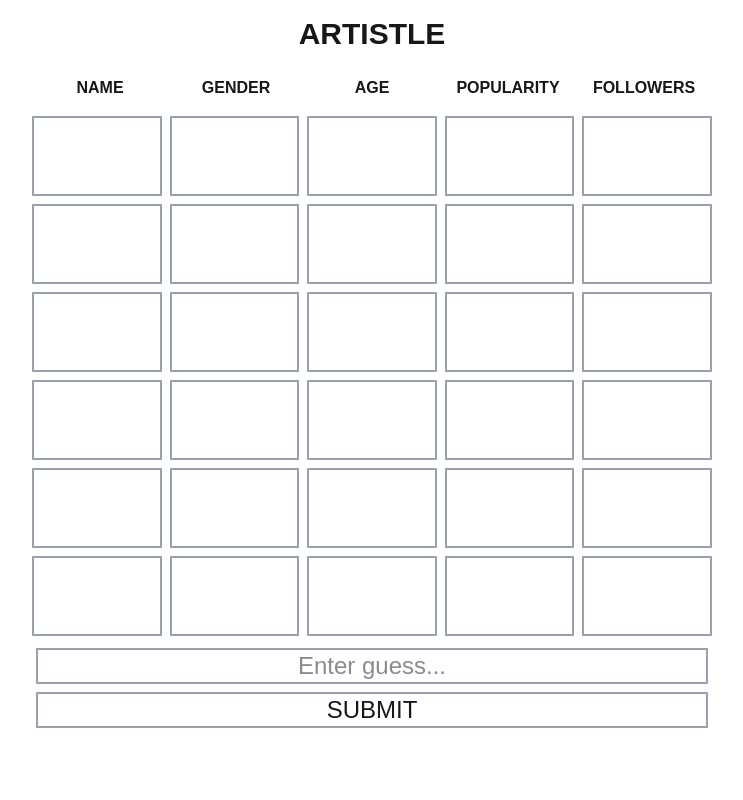
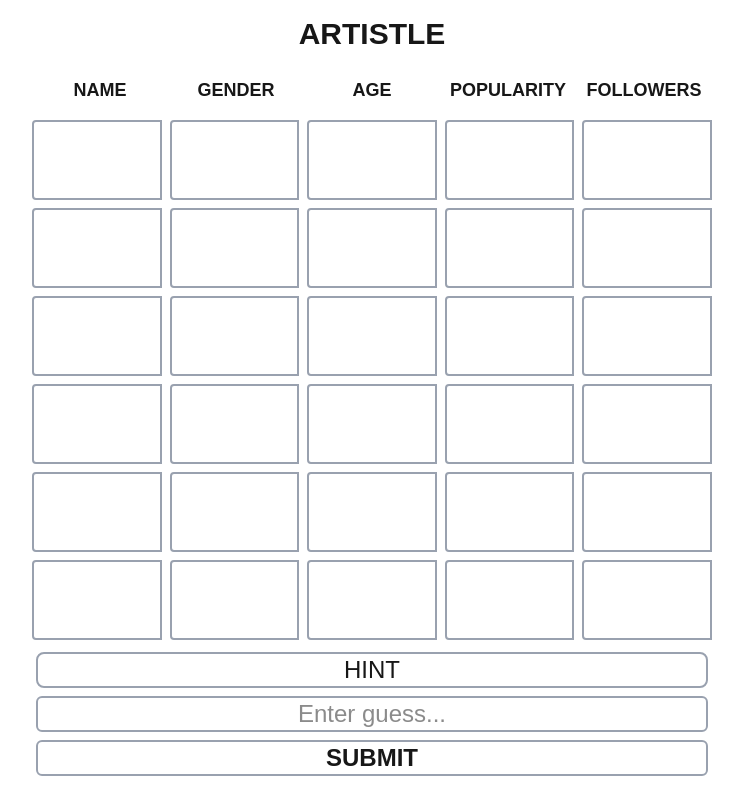
Before and after one commit to jaytan3966/Artistle, a Next.js app in the folder frontend/: page / in a window 1280 px wide. Shown: the whole page, without its empty margins (268-1011 px from the left). Built offline with nearby package versions, Linux system fonts and the light colour scheme.

Commit message:
minor visual tweaks

```diff
--- a/frontend/src/app/components/GuessGrid.tsx
+++ b/frontend/src/app/components/GuessGrid.tsx
@@ -4,18 +4,18 @@
     return(
         <div className="mx-auto max-w-3xl">
 
-            <div className="grid grid-cols-5 mb-2 text-center font-bold">
+            <div className="grid grid-cols-5 mb-2 text-center font-bold max-w-[98vw]">
                 {categories.map((name, i) => (
-                <h1 key={i} className="p-2">{name}</h1>
+                <h1 key={i} className="p-2 text-sm md:text-lg">{name}</h1>
                 ))}
             </div>
 
             {Array.from({ length: 6 }).map((_, rowIndex) => (
-                <div key={rowIndex} className="grid grid-cols-5 gap-2 mb-2">
+                <div key={rowIndex} className="grid grid-cols-5 gap-2 mb-2 max-w-[98vw]">
                 {categories.map((_, colIndex) => (
                     <div
                     key={colIndex}
-                    className="border-2 border-gray-400 p-2 h-12 md:h-20 flex items-center justify-center duration-500"
+                    className="border-2 border-gray-400 rounded-s p-2 h-20 flex items-center justify-center duration-500"
                     >
                     </div>
                 ))}
@@ -24,8 +24,9 @@
 
             <div className="flex items-center justify-center">
                 <div className="grid">
-                    <input className="box border-2 border-gray-400 text-2xl m-1 duration-500 text-center w-2xl focus:outline-none" placeholder="Enter guess..."></input>
-                    <button className="box border-2 border-gray-400 text-2xl m-1 duration-500 text-center w-2xl hover:bg-white hover:text-[#121213]">SUBMIT</button>
+                    <div className="box border-2 border-gray-400 rounded-lg text-2xl m-1 duration-500 text-center w-2xl max-w-[98vw]">HINT</div>
+                    <input className="box border-2 border-gray-400 rounded-md text-2xl m-1 duration-500 text-center w-2xl focus:outline-none max-w-[98vw]" placeholder="Enter guess..."></input>
+                    <button className="box border-2 border-gray-400 rounded-md text-2xl font-bold m-1 duration-500 text-center w-2xl hover:bg-white hover:text-[#121213] max-w-[98vw]">SUBMIT</button>
                 </div>
             </div>
 
```
